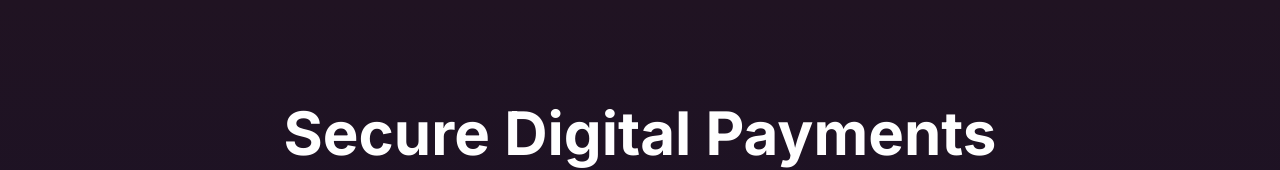
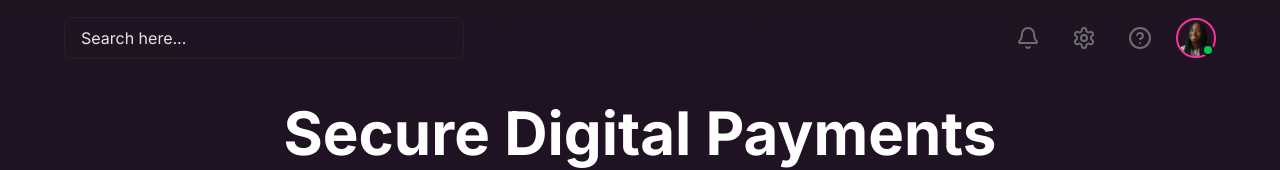
Before and after one commit to Stellopay/stellopay-frontend, a Next.js app: page / in a window 1280 px wide. Shown: the top 170 px of the page. Built offline with nearby package versions, Linux system fonts and the light colour scheme.

Commit message:
navbar added on landing page

```diff
--- a/components/common/navbar.tsx
+++ b/components/common/navbar.tsx
@@ -4,7 +4,7 @@ import { Bell, Settings, HelpCircle } from "lucide-react";
 export default function Navbar() {
   return (
     <>
-      <nav className="w-full h-[75px] border-b border-[#1A1A1A] px-4 md:px-8">
+      <nav className="w-full h-[75px] px-4 md:px-8 absolute top-0 left-0 z-50 bg-transparent">
         <div className="max-w-screen-xl mx-auto h-full flex items-center justify-between gap-4 flex-wrap px-8">
           {/* Search input */}
           <input
--- a/pages/landing/index.tsx
+++ b/pages/landing/index.tsx
@@ -1,9 +1,11 @@
 import { KeyFeatures } from "@/components/landing/key-features";
 import Hero from "./hero";
+import Navbar from "@/components/common/navbar";
 
 export default function LandingPage() {
   return (
     <main>
+      <Navbar/>
       <Hero />
       <KeyFeatures />
     </main>
```
